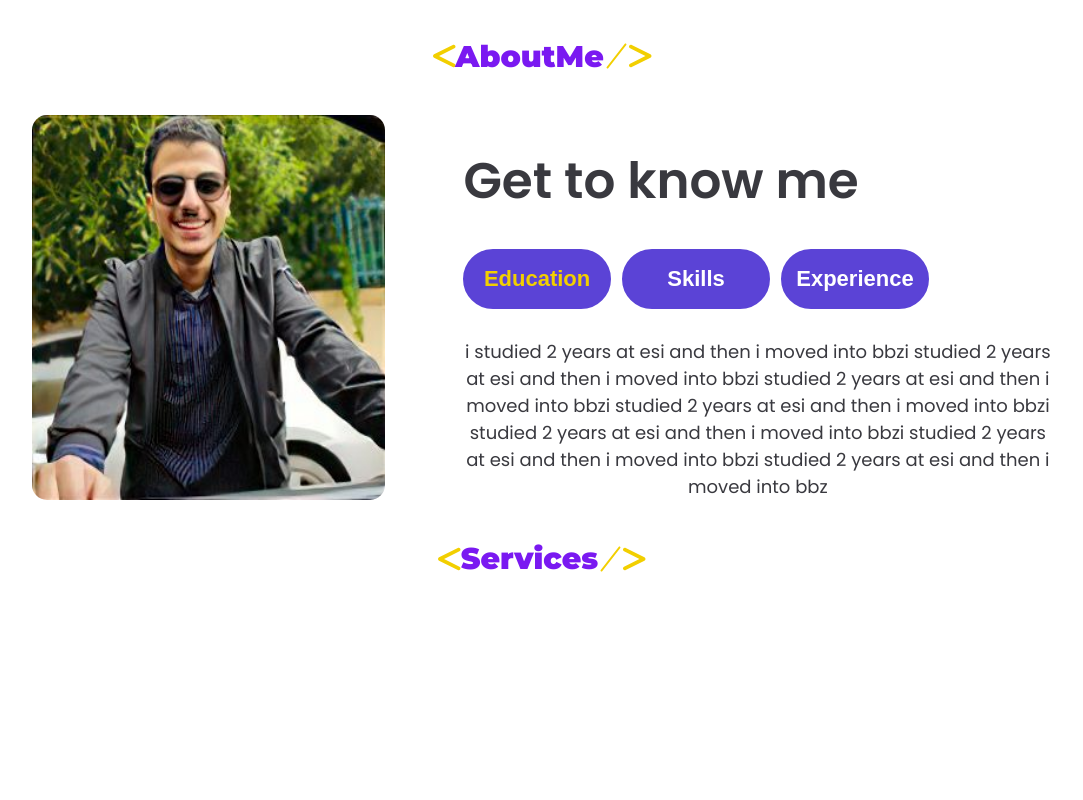
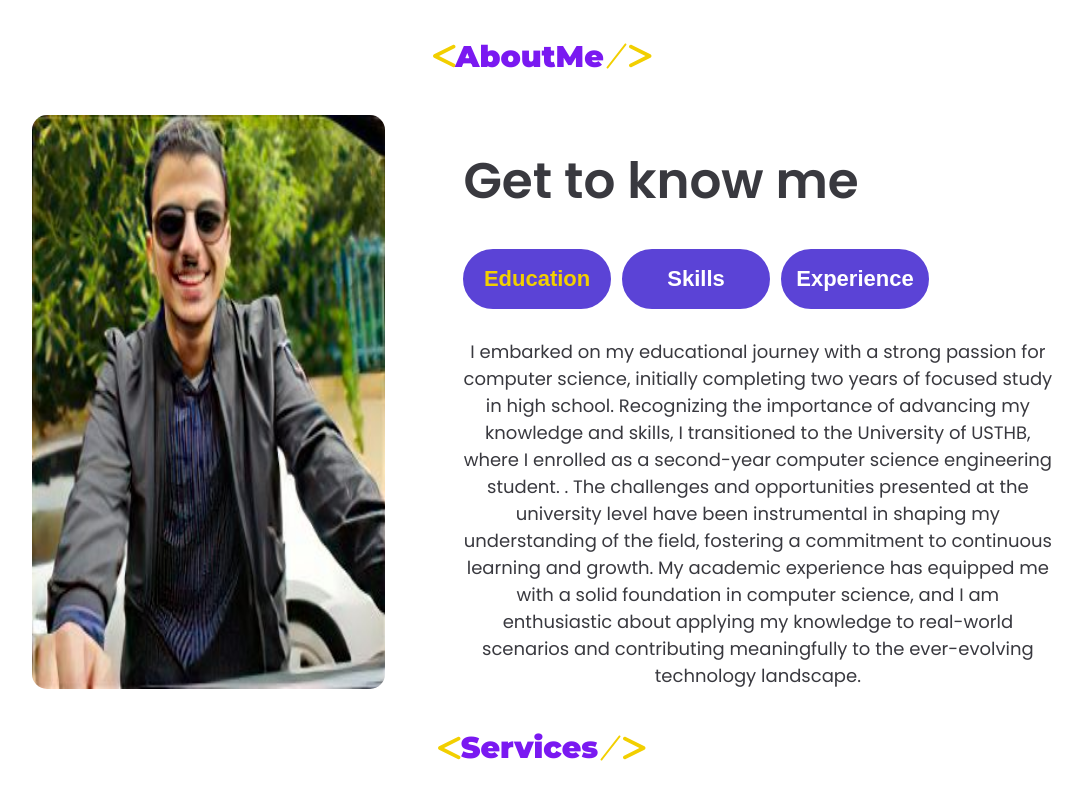
Before and after one commit to karimiarkane/MyPortfolio, a React (Create React App) app: page / in a window 1280 px wide. Shown: the part 512-1312 px from the top of the page, without its empty margins (98-1181 px from the left). Built offline with nearby package versions, Linux system fonts and the light colour scheme.

Commit message:
testing commit

```diff
--- a/src/Components/AboutMe/AboutMe.jsx
+++ b/src/Components/AboutMe/AboutMe.jsx
@@ -5,8 +5,8 @@ import Image3 from '../Home/enlarge_myimage.jpg'
 
 
 const AboutMe = () => {
-  let formation = "i studied 2 years at esi and then i moved into bbzi studied 2 years at esi and then i moved into bbzi studied 2 years at esi and then i moved into bbzi studied 2 years at esi and then i moved into bbzi studied 2 years at esi and then i moved into bbzi studied 2 years at esi and then i moved into bbzi studied 2 years at esi and then i moved into bbz"
-  let experience = "i built some websites like e commerce and portfolio website ..."
+  let formation = "I embarked on my educational journey with a strong passion for computer science, initially completing two years of focused study in high school. Recognizing the importance of advancing my knowledge and skills, I transitioned to the University of USTHB, where I enrolled as a second-year computer science engineering student. . The challenges and opportunities presented at the university level have been instrumental in shaping my understanding of the field, fostering a commitment to continuous learning and growth. My academic experience has equipped me with a solid foundation in computer science, and I am enthusiastic about applying my knowledge to real-world scenarios and contributing meaningfully to the ever-evolving technology landscape."
+  let experience = "igit comm built some websites like e commerce and portfolio website ..."
   let skills = "i know html css js and react c java github .."
   let karim = <div>karim hada an</div>
 
```
